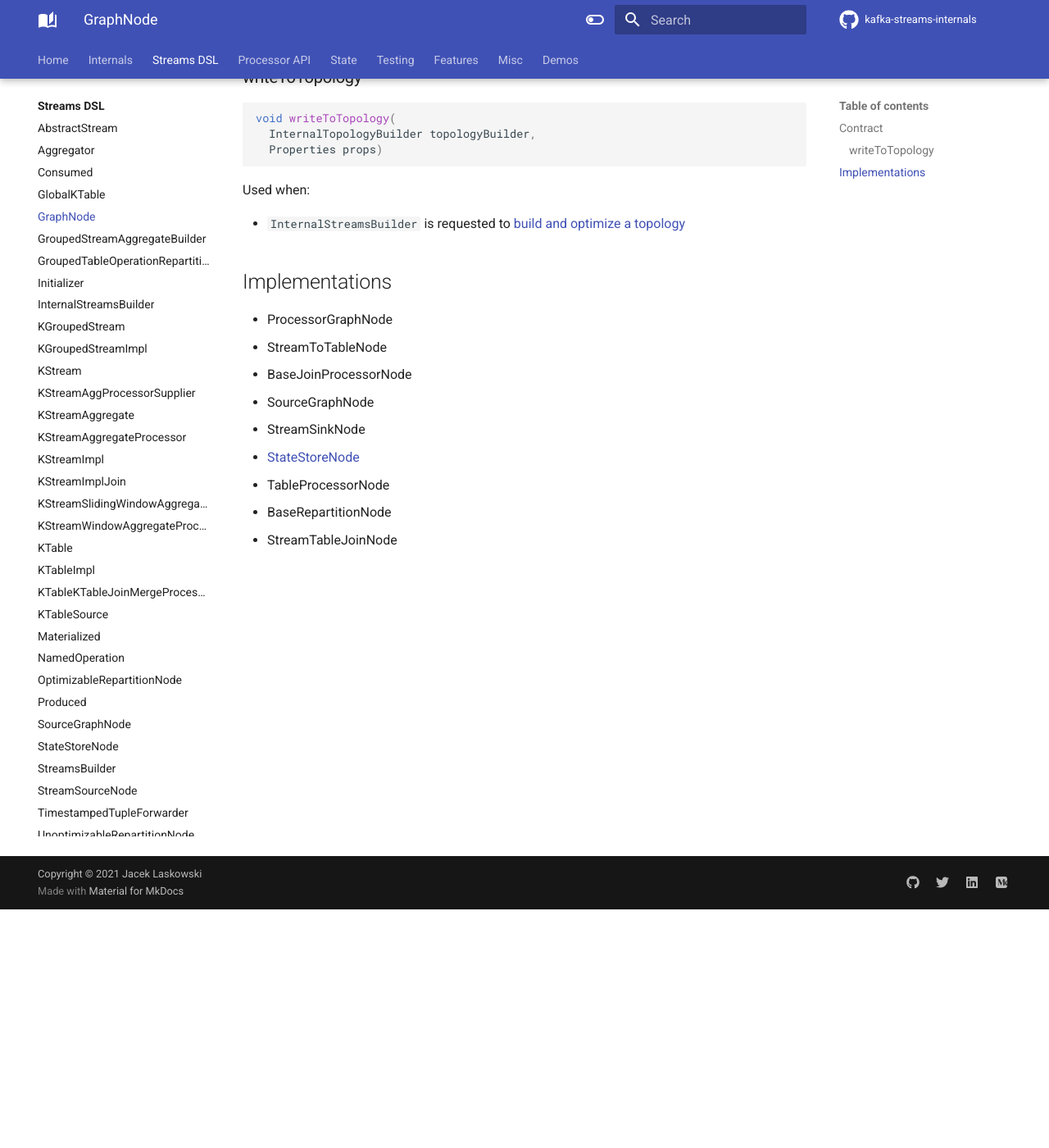
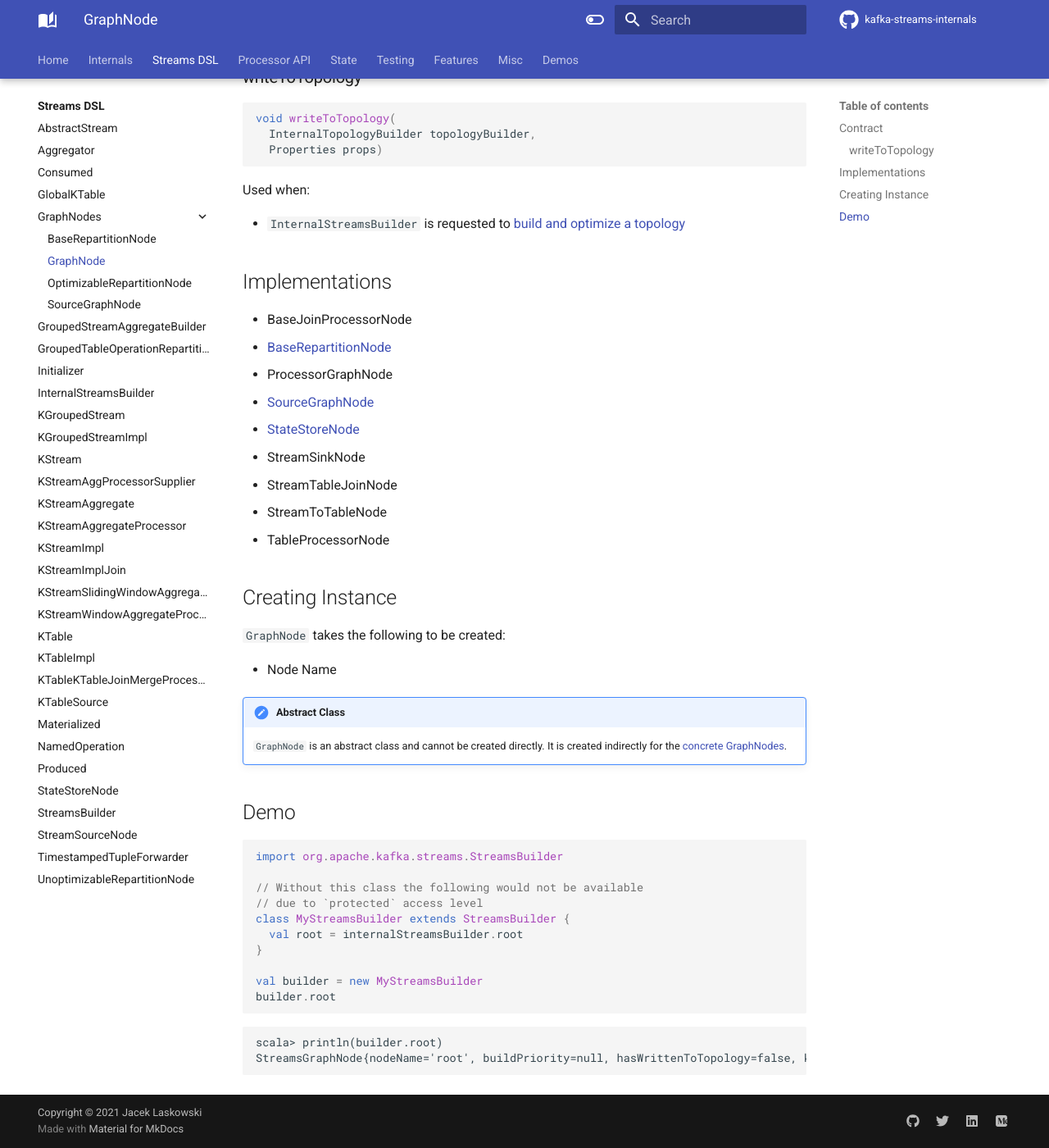
Before and after one commit to japila-books/kafka-streams-internals, an MkDocs documentation site: the page built from docs/kstream/GraphNode.md, in a window 1280 px wide and 1400 px high, scrolled down 291 px. Shown: the whole window at 82% size. Built offline with MkDocs 1.6.1 and Material for MkDocs 9.7.7, drawn with Linux system fonts in a browser that asks for light colours; comment, search, counter and statistics services are not loaded.

Commit message:
KStreamImpl.repartitionRequired, OptimizableRepartitionNode et al.

````diff
--- a/docs/kstream/GraphNode.md
+++ b/docs/kstream/GraphNode.md
@@ -18,12 +18,41 @@ Used when:
 
 ## Implementations
 
+* BaseJoinProcessorNode
+* [BaseRepartitionNode](BaseRepartitionNode.md)
 * ProcessorGraphNode
+* [SourceGraphNode](SourceGraphNode.md)
+* [StateStoreNode](StateStoreNode.md)
+* StreamSinkNode
+* StreamTableJoinNode
 * StreamToTableNode
-* BaseJoinProcessorNode
-* SourceGraphNode
-* StreamSinkNode
-* [StateStoreNode](StateStoreNode.md)
 * TableProcessorNode
-* BaseRepartitionNode
-* StreamTableJoinNode
+
+## Creating Instance
+
+`GraphNode` takes the following to be created:
+
+* <span id="nodeName"> Node Name
+
+!!! note "Abstract Class"
+    `GraphNode` is an abstract class and cannot be created directly. It is created indirectly for the [concrete GraphNodes](#implementations).
+
+## Demo
+
+```scala
+import org.apache.kafka.streams.StreamsBuilder
+
+// Without this class the following would not be available
+// due to `protected` access level
+class MyStreamsBuilder extends StreamsBuilder {
+  val root = internalStreamsBuilder.root
+}
+
+val builder = new MyStreamsBuilder
+builder.root
+```
+
+```text
+scala> println(builder.root)
+StreamsGraphNode{nodeName='root', buildPriority=null, hasWrittenToTopology=false, keyChangingOperation=false, valueChangingOperation=false, mergeNode=false, parentNodes=[]}
+```
--- a/mkdocs.yml
+++ b/mkdocs.yml
@@ -127,7 +127,11 @@ nav:
     - Aggregator: kstream/Aggregator.md
     - Consumed: kstream/Consumed.md
     - GlobalKTable: kstream/GlobalKTable.md
-    - GraphNode: kstream/GraphNode.md
+    - GraphNodes:
+      - BaseRepartitionNode: kstream/BaseRepartitionNode.md
+      - GraphNode: kstream/GraphNode.md
+      - OptimizableRepartitionNode: kstream/OptimizableRepartitionNode.md
+      - SourceGraphNode: kstream/SourceGraphNode.md
     - GroupedStreamAggregateBuilder: kstream/GroupedStreamAggregateBuilder.md
     - GroupedTableOperationRepartitionNode: kstream/GroupedTableOperationRepartitionNode.md
     - Initializer: kstream/Initializer.md
@@ -148,9 +152,7 @@ nav:
     - KTableSource: kstream/KTableSource.md
     - Materialized: kstream/Materialized.md
     - NamedOperation: kstream/NamedOperation.md
-    - OptimizableRepartitionNode: kstream/OptimizableRepartitionNode.md
     - Produced: kstream/Produced.md
-    - SourceGraphNode: kstream/SourceGraphNode.md
     - StateStoreNode: kstream/StateStoreNode.md
     - StreamsBuilder: kstream/StreamsBuilder.md
     - StreamSourceNode: kstream/StreamSourceNode.md
````
Also changed, not shown: docs/kstream/BaseRepartitionNode.md (added, +26 -0 lines), docs/kstream/InternalStreamsBuilder.md (+4 -0 lines), docs/kstream/KStreamImpl.md (+16 -5 lines), docs/kstream/OptimizableRepartitionNode.md (+49 -1 lines).
